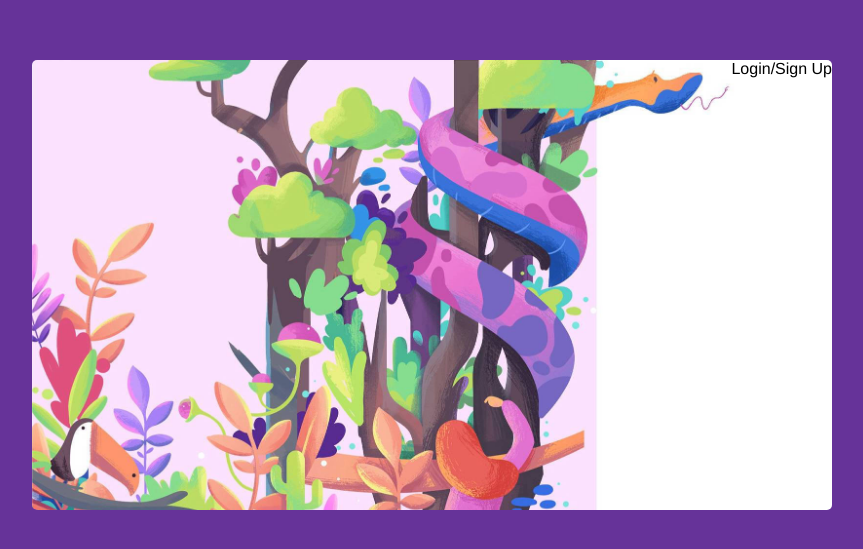
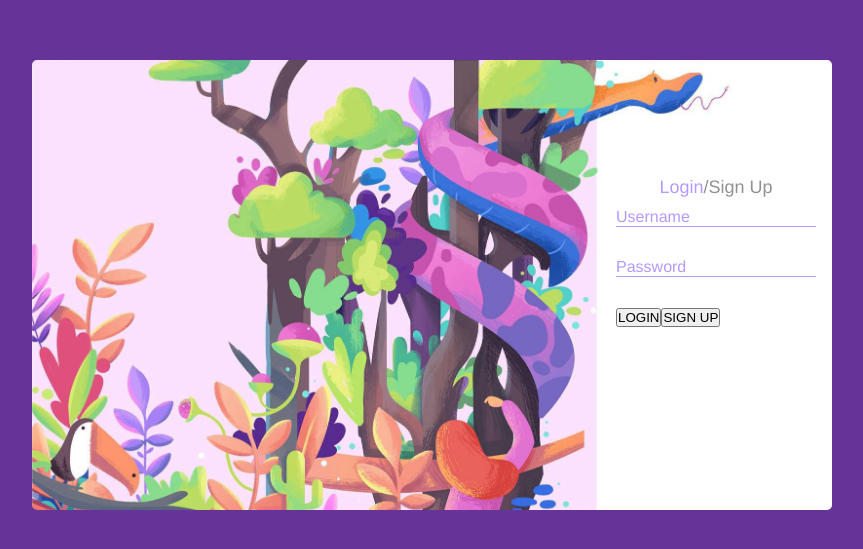
Before and after one commit to No-29/myVue, a Vue app: page /#/login in a window 1280 px wide. Shown: the part 115-664 px from the top of the page, without its empty margins (208-1071 px from the left). Built offline with nearby package versions, Linux system fonts and the light colour scheme.

Commit message:
登录页样式1

```diff
--- a/src/views/login/index.vue
+++ b/src/views/login/index.vue
@@ -1,15 +1,28 @@
 <template>
   <div class="login-container">
     <div class="form-container">
-      <form>
-        <span>Login</span><span>/</span><span>Sign Up</span>
+      <form class="login-form">
+        <div class="login-form-title">
+          <span :class="loginActive ? 'title-span-active' : 'title-span'" @click="loginActive=true">Login</span>
+          <span>/</span>
+          <span :class="loginActive ? 'title-span' : 'title-span-active'" @click="loginActive=false">Sign Up</span>
+        </div>
+        <div class="input-container"><span class="input-label">Username</span><input /></div>
+        <div class="input-container"><span class="input-label">Password</span><input /></div>
+
+        <button class="form-button">LOGIN</button>
+        <button class="form-button">SIGN UP</button>
       </form>
     </div>
   </div>
 </template>
 <script>
 export default {
-
+  data () {
+    return {
+      loginActive: true
+    }
+  }
 }
 </script>
 <style lang="scss" scoped>
@@ -29,10 +42,49 @@ export default {
     background-repeat: no-repeat;
     background-size: cover;
     margin: 0 auto;
-    text-align: right;
     position: relative;
     top: 50%; /*偏移*/
     transform: translateY(-50%);
+    .login-form{
+      width: 200px;
+      float: right;
+      padding: 16px;
+      position: relative;
+      transform: translateY(50%);
+      line-height: 30px;
+      .login-form-title{
+        font-size: 18px;
+        text-align: center;
+        color: #919191;
+        .title-span{
+          cursor: pointer;
+          color: #919191;
+        }
+        .title-span-active{
+          cursor: pointer;
+          color: rgb(181, 154, 254);
+        }
+      }
+      .input-container{
+        height: 50px;
+        .input-label{
+          position: absolute;
+          color:rgb(181, 154, 254);
+        }
+        input{
+          outline-style: none;
+          width: 100%;
+          border: none;
+          border-bottom: .1rem solid rgb(181, 154, 254);
+          text-align: center;
+          font-size: 16px;
+        }
+        .input-container:focus .input-label{
+
+        }
+      }
+
+    }
   }
 }
 
```
